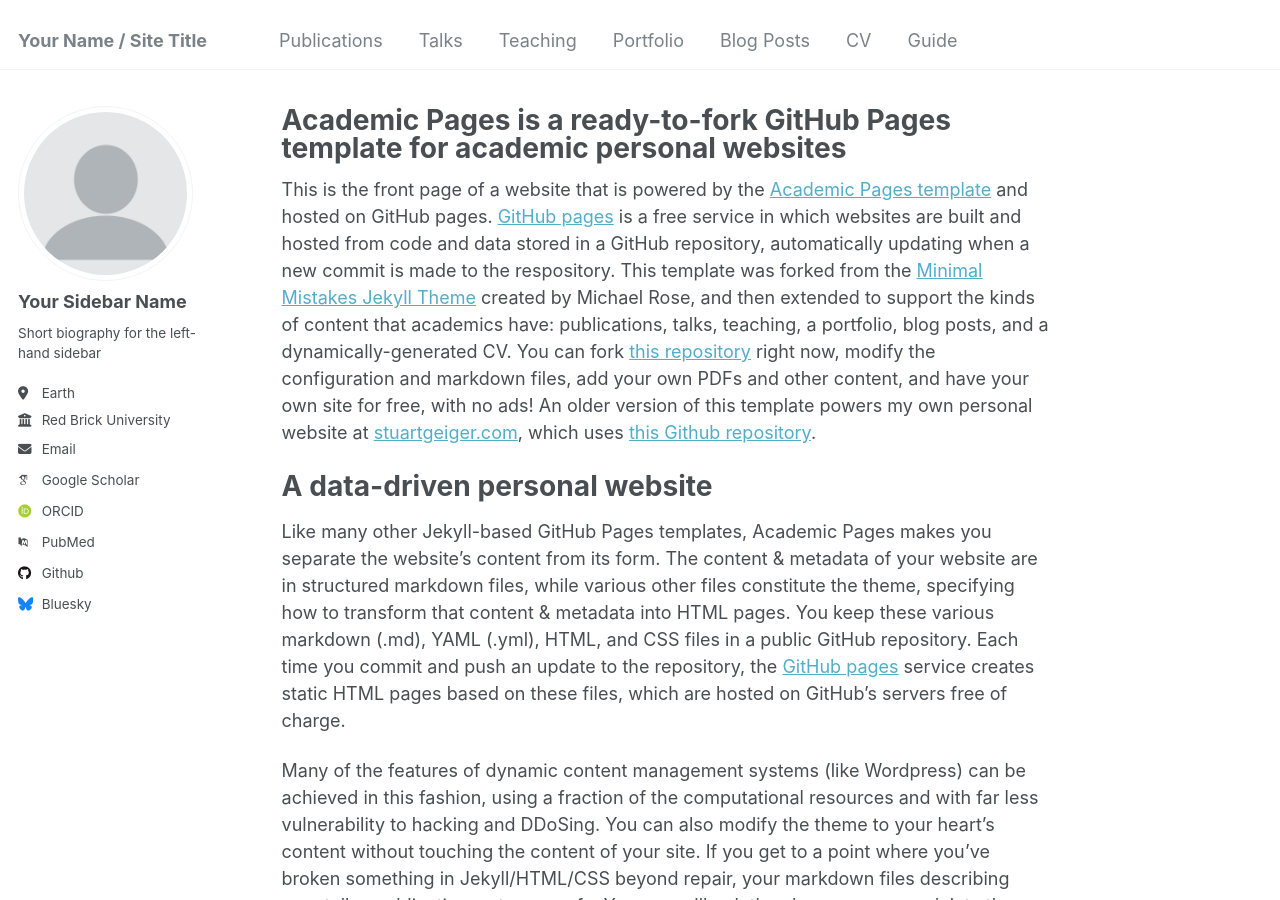
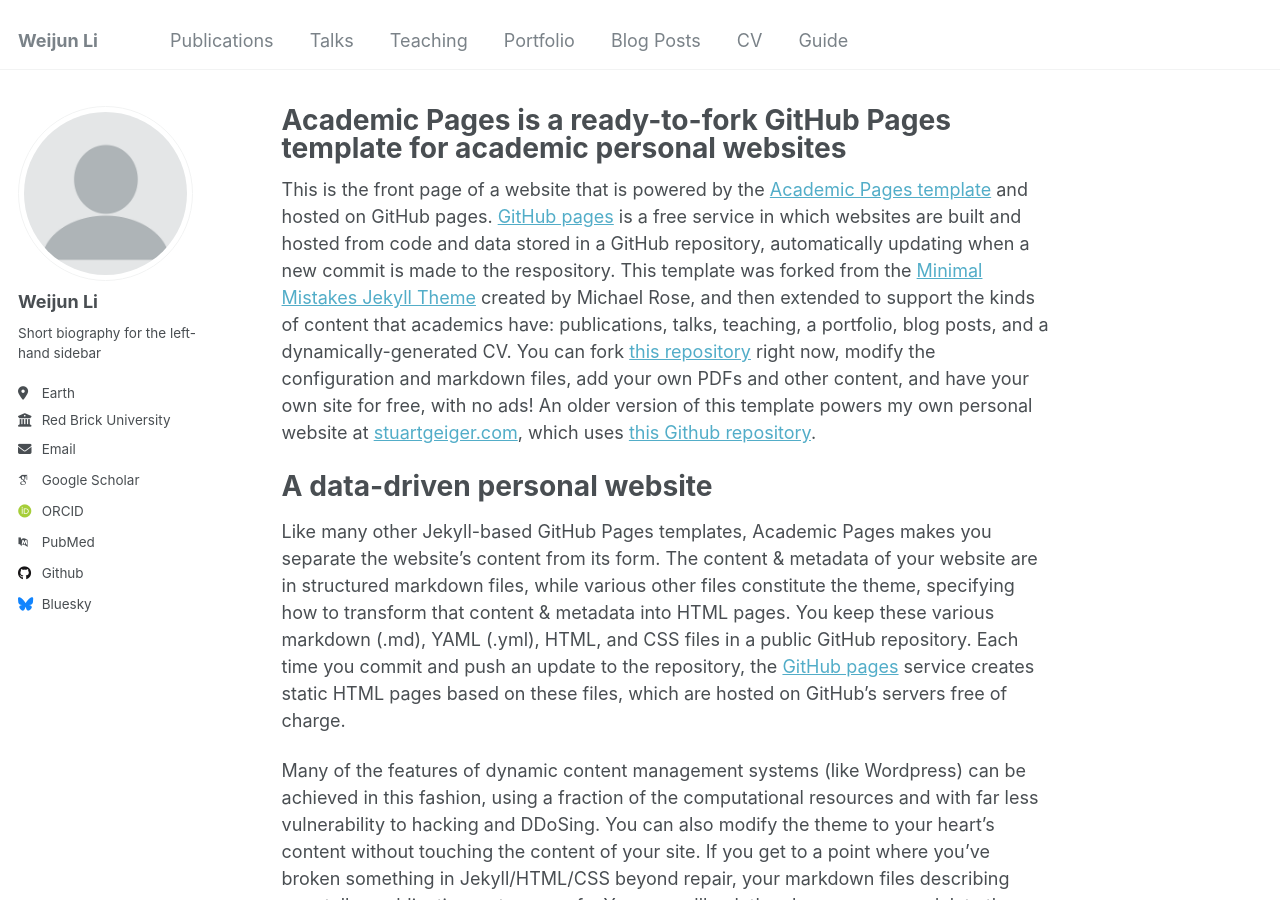
Before and after one commit to weijun-l/weijun-l.github.io, a Jekyll site: the page built from _pages/about.md, in a window 1280 px wide and 900 px high. Built offline with Jekyll 4.4.1, drawn with Linux system fonts in a browser that asks for light colours; some web fonts are replaced.

Commit message:
change sidebar name

```diff
--- a/_config.yml
+++ b/_config.yml
@@ -8,7 +8,7 @@
 
 # Basic Site Settings
 locale                   : "en-US"
-title                    : "Your Name / Site Title"
+title                    : "Weijun Li"
 title_separator          : "-"
 name                     : &name "Your Name"
 description              : &description "personal description"
@@ -22,7 +22,7 @@ repository               : "academicpages/academicpages.github.io"
 author:
   # Biographic information
   avatar           : "profile.png"
-  name             : "Your Sidebar Name"
+  name             : "Weijun Li"
   pronouns         : # example: "she/her"
   bio              : "Short biography for the left-hand sidebar"
   location         : "Earth"
```
